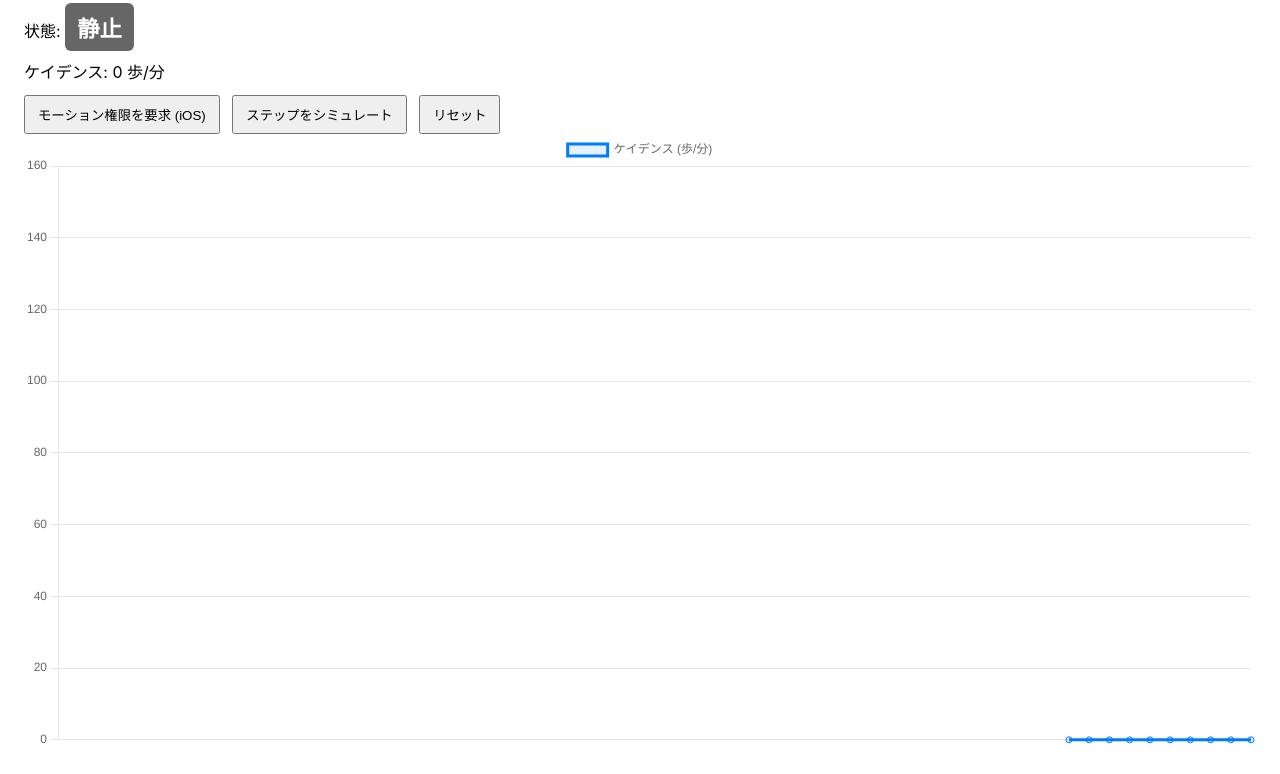
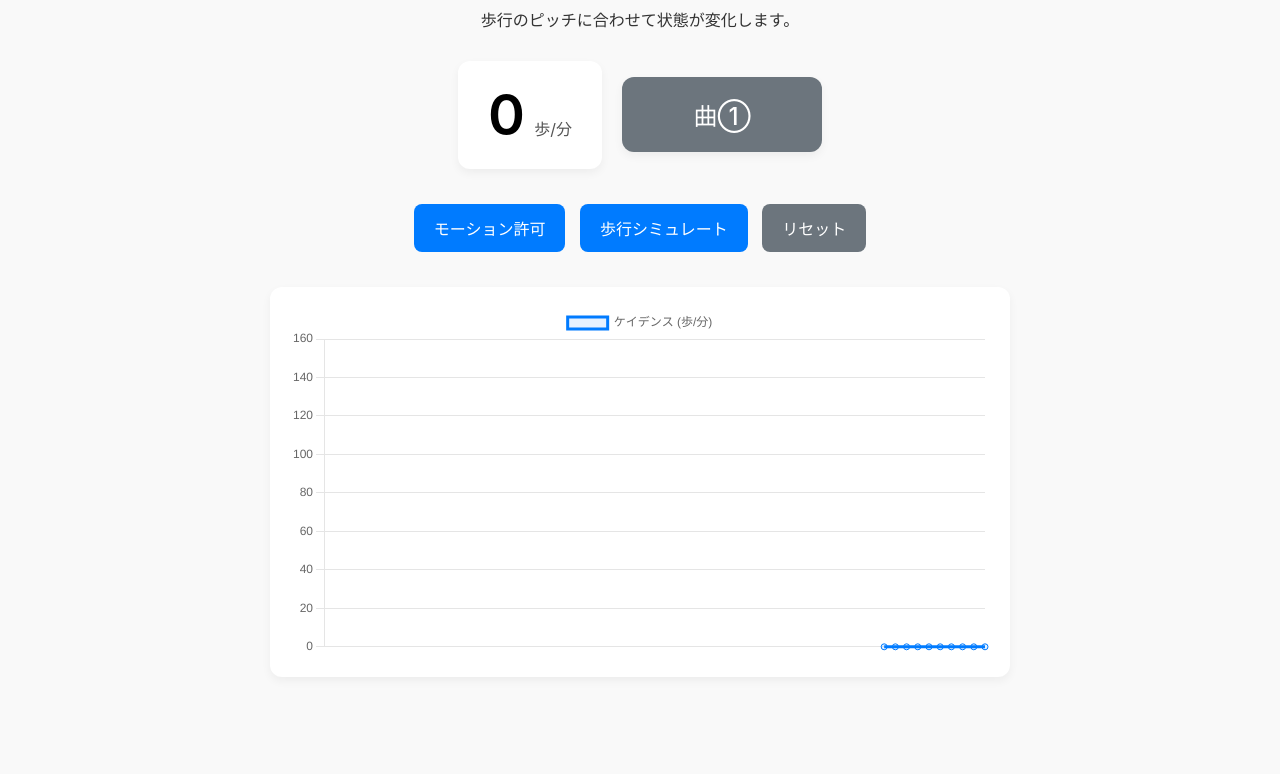
Before and after one commit to tapen25/plot13, a plain HTML site: page index.html in a window 1280 px wide. Shown: the part 110-884 px from the top of the page. After the commit the page ends 845 px from the top, so only its background shows below. Drawn offline with nearby package versions, Linux system fonts and the light colour scheme.

Commit message:
判定変更

```diff
--- a/index.html
+++ b/index.html
@@ -1,35 +1,111 @@
-<!doctype html>
+<!DOCTYPE html>
 <html lang="ja">
 <head>
-  <meta charset="utf-8" />
-  <meta name="viewport" content="width=device-width,initial-scale=1" />
+    <meta charset="UTF-8">
+    <meta name="viewport" content="width=device-width, initial-scale=1.0">
     <title>ケイデンス検出デモ</title>
     <style>
-    body { font-family: -apple-system, BlinkMacSystemFont, "Segoe UI", Roboto, "Hiragino Kaku Gothic ProN", "Yu Gothic", sans-serif; padding: 16px; }
-    #state { font-size: 1.4rem; font-weight: 600; padding: 8px 12px; border-radius: 6px; display:inline-block; color:#fff; }
-    #info { margin-top: 8px; }
-    canvas { max-width: 100%; height: 240px; }
-    .controls { margin-top: 12px; }
-    button { padding: 8px 12px; margin-right: 8px; }
+        body {
+            font-family: -apple-system, BlinkMacSystemFont, "Segoe UI",
+                Roboto, Helvetica, Arial, sans-serif;
+            text-align: center;
+            padding: 20px;
+            background: #f9f9f9;
+            color: #333;
+        }
+        h1 {
+            font-weight: 300;
+        }
+        .display {
+            display: flex;
+            justify-content: center;
+            align-items: center;
+            gap: 20px;
+            margin: 30px 0;
+        }
+        .cadence-box {
+            padding: 20px 30px;
+            background: #fff;
+            border-radius: 12px;
+            box-shadow: 0 4px 10px rgba(0,0,0,0.05);
+        }
+        #cadence {
+            font-size: 3.5rem;
+            font-weight: 600;
+            color: #000;
+        }
+        .unit {
+            font-size: 1rem;
+            color: #555;
+            margin-left: 5px;
+        }
+        #state {
+            font-size: 1.5rem;
+            font-weight: 500;
+            padding: 20px 30px;
+            border-radius: 12px;
+            color: white;
+            background: #888; /* 初期色 */
+            min-width: 140px;
+            text-align: center;
+            box-shadow: 0 4px 10px rgba(0,0,0,0.05);
+            transition: background 0.3s ease;
+        }
+        .controls {
+            margin: 20px 0;
+        }
+        .controls button {
+            font-size: 1rem;
+            padding: 12px 20px;
+            margin: 5px;
+            cursor: pointer;
+            border: none;
+            border-radius: 8px;
+            background: #007bff;
+            color: white;
+        }
+        .controls button#reset {
+            background: #6c757d;
+        }
+        .controls button:disabled {
+            background: #ccc;
+            cursor: not-allowed;
+        }
+        .chart-container {
+            max-width: 700px;
+            margin: 30px auto;
+            background: #fff;
+            padding: 20px;
+            border-radius: 12px;
+            box-shadow: 0 4px 10px rgba(0,0,0,0.05);
+        }
     </style>
 </head>
 <body>
-  <h1>歩行ケイデンス検出</h1>
 
-  <div>
-    状態: <span id="state">初期化中</span>
-    <div id="info">ケイデンス: <span id="cadence">--</span> 歩/分</div>
+    <h1>ケイデンス検出</h1>
+    <p>歩行のピッチに合わせて状態が変化します。</p>
+
+    <div class="display">
+        <div class="cadence-box">
+            <span id="cadence">--</span>
+            <span class="unit">歩/分</span>
+        </div>
+        <div id="state">初期化中</div>
     </div>
 
     <div class="controls">
-    <button id="reqPermission">モーション権限を要求 (iOS)</button>
-    <button id="simulateStep">ステップをシミュレート</button>
+        <button id="reqPermission">モーション許可</button>
+        <button id="simulateStep">歩行シミュレート</button>
         <button id="reset">リセット</button>
     </div>
 
+    <div class="chart-container">
         <canvas id="chart"></canvas>
+    </div>
 
     <script src="https://cdn.jsdelivr.net/npm/chart.js"></script>
-  <script src="main.js"></script>
+    <script src="main.js" defer></script>
+
 </body>
 </html>
--- a/main.js
+++ b/main.js
@@ -6,9 +6,13 @@
   const resetBtn = document.getElementById('reset');
   const ctx = document.getElementById('chart').getContext('2d');
 
-  // 設定: ケイデンスしきい値（歩/分）
-  const THRESHOLD_STATIONARY = 20; // 未満は静止
-  const THRESHOLD_FAST = 110; // これ以上は早歩き
+  // ▼▼▼ 変更点 1: ケイデンスしきい値（歩/分） ▼▼▼
+  // 状態判定のしきい値を5段階に変更
+  const THRESHOLD_SONG1_END = 20;  // これ未満は「曲①」
+  const THRESHOLD_TRANS1_END = 40; // これ未満は「遷移①」
+  const THRESHOLD_SONG2_END = 100; // これ未満は「曲②」
+  const THRESHOLD_TRANS2_END = 120; // これ未満は「遷移②」、これ以上は「曲③」
+  // ▲▲▲ 変更点 1 ▲▲▲
 
   // 歩検出パラメータ
   let lastStepTs = 0;
@@ -45,14 +49,28 @@
     }
   });
 
+  // ▼▼▼ 変更点 2: 状態分類関数 ▼▼▼
   function classify(cadence) {
-    if (cadence < THRESHOLD_STATIONARY) return { label: '静止', color: '#666' };
-    if (cadence >= THRESHOLD_FAST) return { label: '早歩き', color: '#d9534f' };
-    return { label: '歩行', color: '#5cb85c' };
+    if (cadence < THRESHOLD_SONG1_END) {
+      return { label: '曲①', color: '#6c757d' }; // (例: グレー)
+    }
+    if (cadence < THRESHOLD_TRANS1_END) {
+      return { label: '遷移①', color: '#007bff' }; // (例: ブルー)
+    }
+    if (cadence < THRESHOLD_SONG2_END) {
+      return { label: '曲②', color: '#5cb85c' }; // (例: グリーン)
+    }
+    if (cadence < THRESHOLD_TRANS2_END) {
+      return { label: '遷移②', color: '#ffc107' }; // (例: イエロー)
+    }
+    // THRESHOLD_TRANS2_END 以上
+    return { label: '曲③', color: '#d9534f' }; // (例: レッド)
   }
+  // ▲▲▲ 変更点 2 ▲▲▲
 
   function updateUI(cadence) {
     cadenceEl.textContent = cadence === null ? '--' : Math.round(cadence);
+    // 「初期化中」の状態はそのまま残しつつ、classify関数を呼び出す
     const st = cadence === null ? { label: '初期化中', color: '#888' } : classify(cadence);
     stateEl.textContent = st.label;
     stateEl.style.background = st.color;
```
Lines whose indentation alone changed are shown as unchanged.
